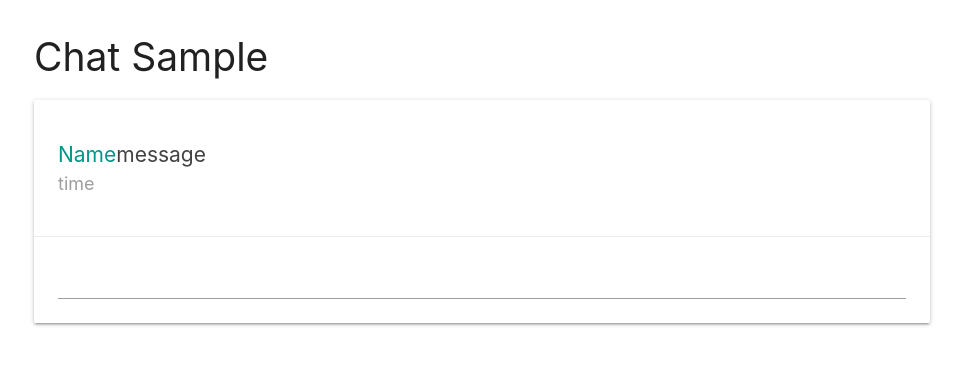
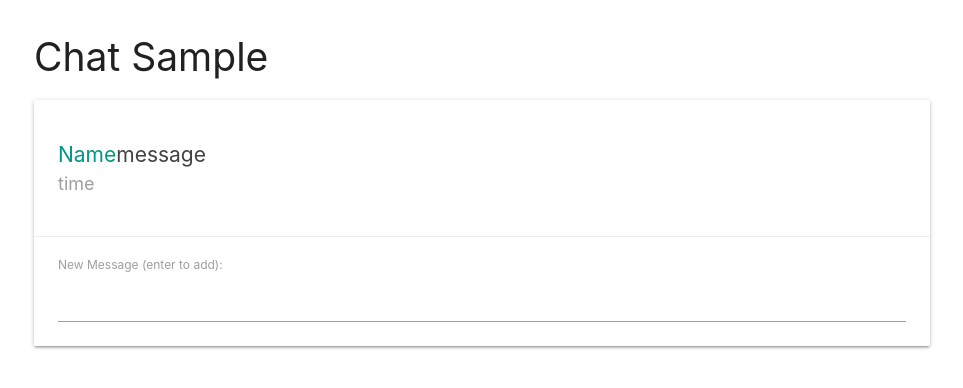
Before and after one commit to darrylmendonez/vue-firebase, a Vue app in the folder ninja-chat/: page /#/ in a window 1280 px wide. Both pictures are taken after typing "Sample" into the empty fields and a click on the button "ENTER CHAT". Shown: the top 388 px of the page, without its empty margins (158-1121 px from the left). Built offline with nearby package versions, Linux system fonts and the light colour scheme.

Commit message:
finished lesson 65 on new message component

```diff
--- a/ninja-chat/src/components/Chat.vue
+++ b/ninja-chat/src/components/Chat.vue
@@ -12,16 +12,20 @@
         </ul>
       </div>
       <div class="card-action">
-        <input type="text">
+        <NewMessage :name="name" />
       </div>
     </div>
   </div>
 </template>
 
 <script>
+import NewMessage from '@/components/NewMessage'
 export default {
   name: 'Chat',
   props: ['name'],
+  components: {
+    NewMessage
+  },
   data() {
     return {
 
--- /dev/null
+++ b/ninja-chat/src/components/NewMessage.vue
@@ -0,0 +1,25 @@
+<template>
+  <div class="new-message">
+    <form @submit.prevent="addMessage">
+      <label for="new-message">New Message (enter to add):</label>
+      <input type="text" name="new-message" v-model="newMessage">
+    </form>
+  </div>
+</template>
+
+<script>
+export default {
+  name: 'NewMessage',
+  props: ['name'],
+  data() {
+    return {
+      newMessage: null
+    }
+  },
+  methods: {
+    addMessage() {
+      console.log(this.newMessage, this.name, Date.now())
+    }
+  }
+}
+</script>
```
